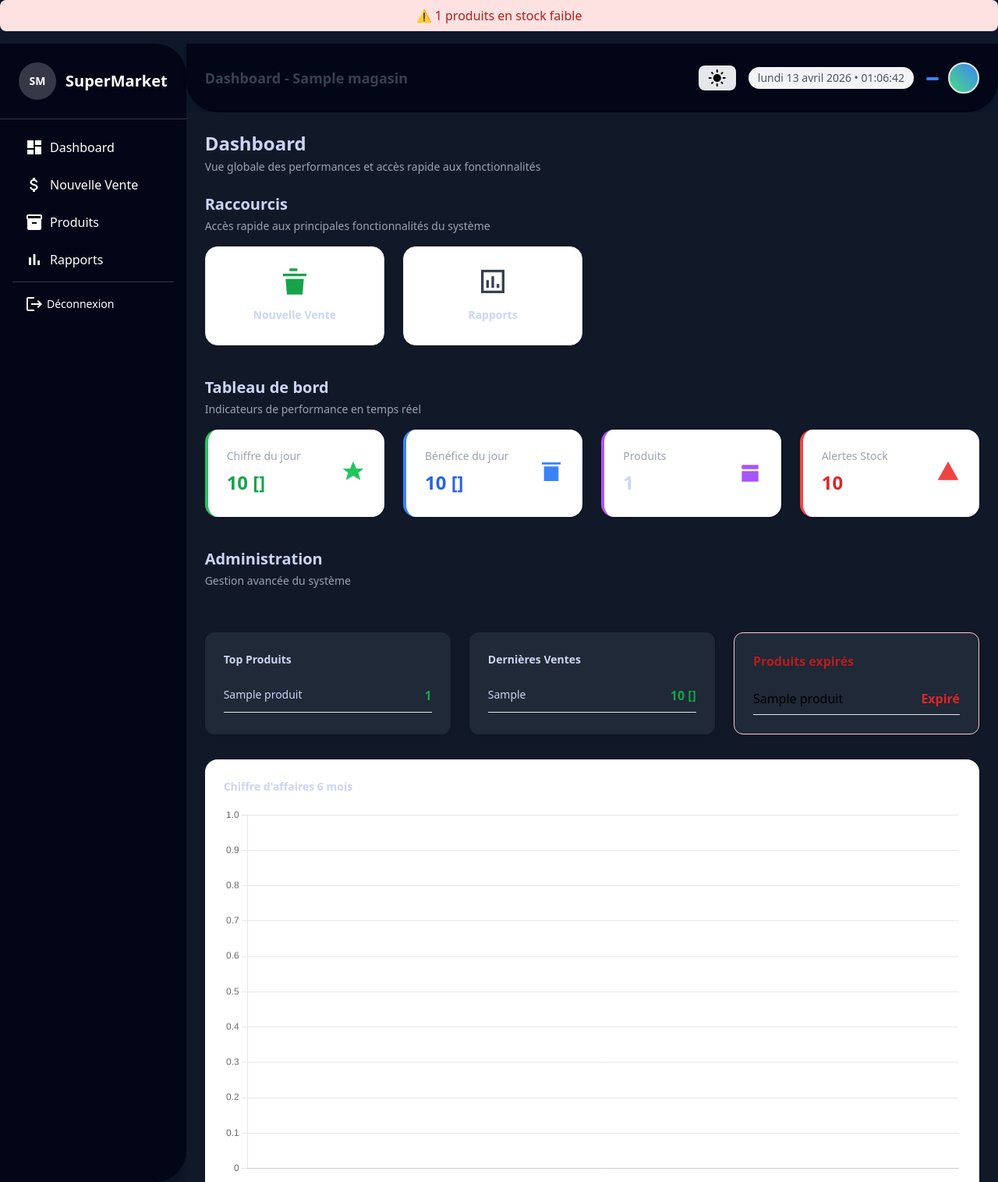
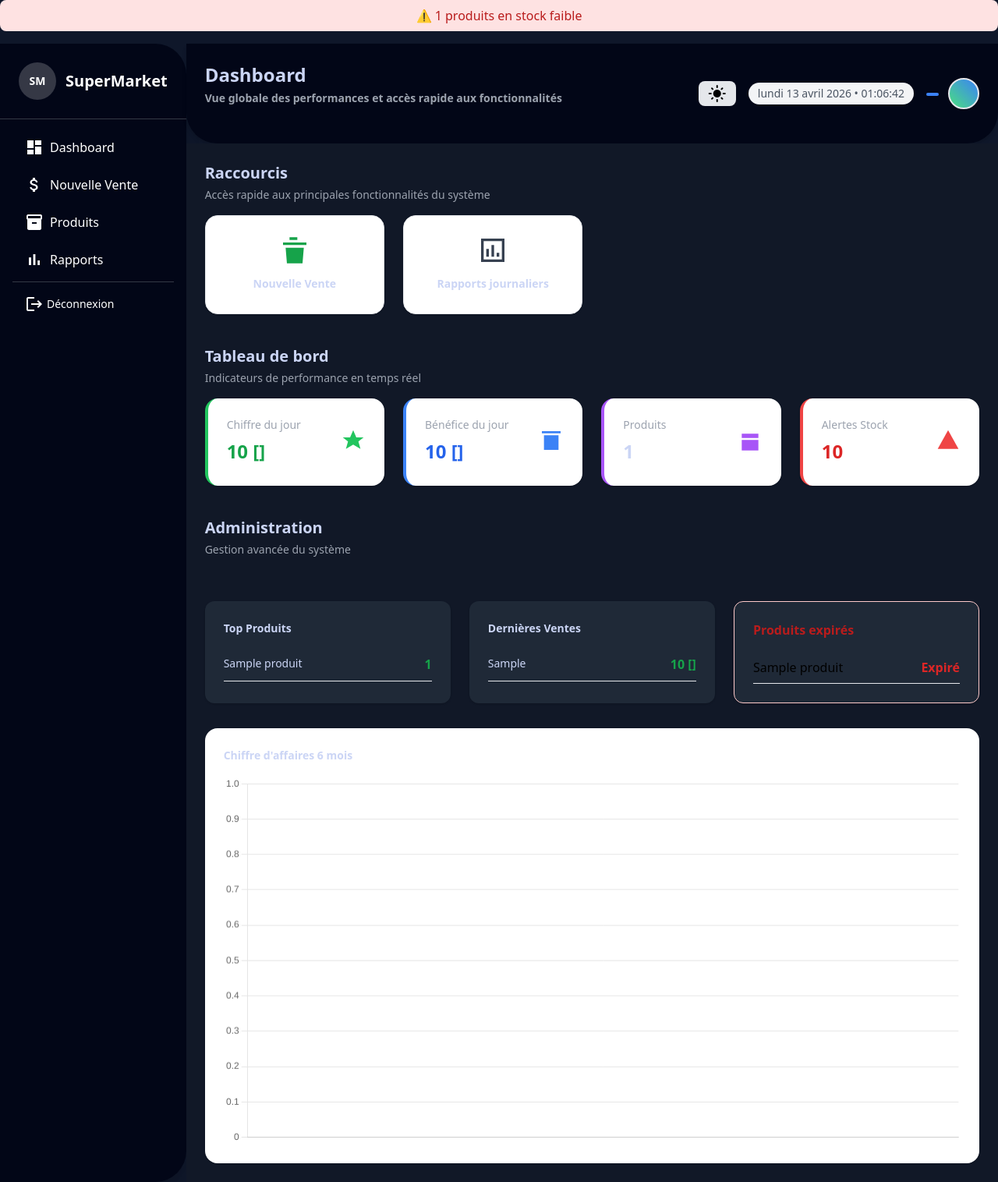
Before and after one commit to Mamadoubarry627/app_supermarche_saas, a Django app: template supermarcher/templates/gerant/dashboard_gerant.html in a window 1280 px wide. Shown: the whole page at 78% size. Run offline with Django 5.2, Linux system fonts and the light colour scheme; the template is opened without the code that fills it: most values are stand-ins (such as "Sample title", 1, 10 or a date in 2020); some libraries are stand-ins or nearby versions.

Commit message:
correction templates

```diff
--- a/supermarcher/templates/gerant/dashboard_gerant.html
+++ b/supermarcher/templates/gerant/dashboard_gerant.html
@@ -4,20 +4,15 @@
 {% block title %}Dashboard - {{ magasin.nom }}{% endblock %}
 
 {% block header %}
-Dashboard - {{ magasin.nom }}
-{% endblock %}
-
-{% block content %}
-
-<!-- ===================== -->
-<!-- HEADER -->
-<!-- ===================== -->
 <div class="mb-6">
     <h2 class="text-2xl font-bold label">Dashboard</h2>
     <p class="text-sm text-gray-400">
         Vue globale des performances et accès rapide aux fonctionnalités
     </p>
 </div>
+{% endblock %}
+
+{% block content %}
 
 <!-- ===================== -->
 <!-- ACTIONS RAPIDES HEADER -->
@@ -39,7 +34,7 @@ Dashboard - {{ magasin.nom }}
 <div class="grid grid-cols-2 md:grid-cols-4 gap-6 mb-10">
 
     <a href="{% url 'vente_create' %}"
-       class="group bg-white label:bg-gray-800 p-6 rounded-2xl shadow hover:shadow-xl transition text-center border hover:border-green-400">
+       class="group bg-white label:bg-gray-800 p-6 rounded-2xl shadow hover:shadow-xl transition text-center border hover:border-green-400 card">
 
         <div class="flex justify-center">
             <svg class="w-10 h-10 text-green-600 group-hover:scale-110 transition"
@@ -54,7 +49,7 @@ Dashboard - {{ magasin.nom }}
     {% if request.user.role == "GERANT" %}
 
     <a href="{% url 'achat_nouveau' %}"
-       class="group bg-white label:bg-gray-800 p-6 rounded-2xl shadow hover:shadow-xl transition text-center border hover:border-blue-400">
+       class="group bg-white label:bg-gray-800 p-6 rounded-2xl shadow hover:shadow-xl transition text-center border hover:border-blue-400 card">
 
         <div class="flex justify-center">
             <svg class="w-10 h-10 text-blue-600 group-hover:scale-110 transition"
@@ -67,7 +62,7 @@ Dashboard - {{ magasin.nom }}
     </a>
 
     <a href="{% url 'produit_nouveau' %}"
-       class="group bg-white label:bg-gray-800 p-6 rounded-2xl shadow hover:shadow-xl transition text-center border hover:border-purple-400">
+       class="group bg-white label:bg-gray-800 p-6 rounded-2xl shadow hover:shadow-xl transition text-center border hover:border-purple-400 card">
 
         <div class="flex justify-center">
             <svg class="w-10 h-10 text-purple-600 group-hover:scale-110 transition"
@@ -82,7 +77,7 @@ Dashboard - {{ magasin.nom }}
     {% endif %}
 
     <a href="{% url 'rapport_journalier' %}"
-       class="group bg-white label:bg-gray-800 p-6 rounded-2xl shadow hover:shadow-xl transition text-center border hover:border-gray-400">
+       class="group bg-white label:bg-gray-800 p-6 rounded-2xl shadow hover:shadow-xl transition text-center border hover:border-gray-400 card">
 
         <div class="flex justify-center">
             <svg class="w-10 h-10 text-gray-700 group-hover:scale-110 transition"
@@ -91,7 +86,7 @@ Dashboard - {{ magasin.nom }}
             </svg>
         </div>
 
-        <p class="mt-3 font-semibold label">Rapports</p>
+        <p class="mt-3 font-semibold label">Rapports journaliers</p>
     </a>
 
 </div>
@@ -111,7 +106,7 @@ Dashboard - {{ magasin.nom }}
 <!-- ===================== -->
 <div class="grid grid-cols-1 md:grid-cols-4 gap-6 mb-10">
 
-    <div class="bg-white label:bg-gray-800 p-6 rounded-2xl shadow hover:shadow-lg transition border-l-4 border-green-500">
+    <div class="bg-white label:bg-gray-800 p-6 rounded-2xl shadow hover:shadow-lg transition border-l-4 border-green-500 card">
         <div class="flex justify-between items-center">
             <div>
                 <p class="text-sm text-gray-400">Chiffre du jour</p>
@@ -126,7 +121,7 @@ Dashboard - {{ magasin.nom }}
         </div>
     </div>
 
-    <div class="bg-white label:bg-gray-800 p-6 rounded-2xl shadow hover:shadow-lg transition border-l-4 border-blue-500">
+    <div class="bg-white label:bg-gray-800 p-6 rounded-2xl shadow hover:shadow-lg transition border-l-4 border-blue-500 card">
         <div class="flex justify-between items-center">
             <div>
                 <p class="text-sm text-gray-400">Bénéfice du jour</p>
@@ -141,7 +136,7 @@ Dashboard - {{ magasin.nom }}
         </div>
     </div>
 
-    <div class="bg-white label:bg-gray-800 p-6 rounded-2xl shadow hover:shadow-lg transition border-l-4 border-purple-500">
+    <div class="bg-white label:bg-gray-800 p-6 rounded-2xl shadow hover:shadow-lg transition border-l-4 border-purple-500 card">
         <div class="flex justify-between items-center">
             <div>
                 <p class="text-sm text-gray-400">Produits</p>
@@ -156,7 +151,7 @@ Dashboard - {{ magasin.nom }}
         </div>
     </div>
 
-    <div class="bg-white label:bg-gray-800 p-6 rounded-2xl shadow hover:shadow-lg transition border-l-4 border-red-500">
+    <div class="bg-white label:bg-gray-800 p-6 rounded-2xl shadow hover:shadow-lg transition border-l-4 border-red-500 card">
         <div class="flex justify-between items-center">
             <div>
                 <p class="text-sm text-gray-400">Alertes Stock</p>
@@ -186,17 +181,17 @@ Dashboard - {{ magasin.nom }}
 {% if request.user.role == "GERANT" %}
 
 <a href="{% url 'stock_mouvements' %}"
-   class="bg-white label:bg-gray-800 p-6 rounded-2xl shadow hover:shadow-xl text-center border hover:border-indigo-400 transition">
+   class="bg-white label:bg-gray-800 p-6 rounded-2xl shadow hover:shadow-xl text-center border hover:border-indigo-400 transition card">
 
     <svg class="w-10 h-10 mx-auto text-indigo-600" viewBox="0 0 24 24" fill="currentColor">
         <path d="M4 4h16v16H4V4z"/>
     </svg>
 
-    <p class="mt-3 font-semibold label">Stock</p>
+    <p class="mt-3 font-semibold label">Mouvements de Stock</p>
 </a>
 
 <a href="{% url 'fournisseurs_liste' %}"
-   class="bg-white label:bg-gray-800 p-6 rounded-2xl shadow hover:shadow-xl text-center border hover:border-orange-400 transition">
+   class="bg-white label:bg-gray-800 p-6 rounded-2xl shadow hover:shadow-xl text-center border hover:border-orange-400 transition card">
 
     <svg class="w-10 h-10 mx-auto text-orange-600" viewBox="0 0 24 24" fill="currentColor">
         <path d="M4 4h16v4H4V4z"/>
@@ -206,7 +201,7 @@ Dashboard - {{ magasin.nom }}
 </a>
 
 <a href="{% url 'gerant_liste' %}"
-   class="bg-white label:bg-gray-800 p-6 rounded-2xl shadow hover:shadow-xl text-center border hover:border-pink-400 transition">
+   class="bg-white label:bg-gray-800 p-6 rounded-2xl shadow hover:shadow-xl text-center border hover:border-pink-400 transition card">
 
     <svg class="w-10 h-10 mx-auto text-pink-600" viewBox="0 0 24 24" fill="currentColor">
         <path d="M12 12a5 5 0 100-10 5 5 0 000 10z"/>
@@ -216,7 +211,7 @@ Dashboard - {{ magasin.nom }}
 </a>
 
 <a href="{% url 'rapports' %}"
-   class="bg-white label:bg-gray-800 p-6 rounded-2xl shadow hover:shadow-xl text-center border hover:border-gray-400 transition">
+   class="bg-white label:bg-gray-800 p-6 rounded-2xl shadow hover:shadow-xl text-center border hover:border-gray-400 transition card">
 
     <svg class="w-10 h-10 mx-auto text-gray-700" viewBox="0 0 24 24" fill="currentColor">
         <path d="M3 3h18v18H3V3z"/>
@@ -277,7 +272,7 @@ Dashboard - {{ magasin.nom }}
 <!-- ===================== -->
 <!-- GRAPHIQUE -->
 <!-- ===================== -->
-<div class="bg-white label:bg-gray-800 p-6 rounded-2xl shadow">
+<div class="bg-white label:bg-gray-800 p-6 rounded-2xl shadow card">
 <h3 class="font-semibold mb-4 label">Chiffre d'affaires 6 mois</h3>
 <canvas id="ventesChart"></canvas>
 </div>
```
